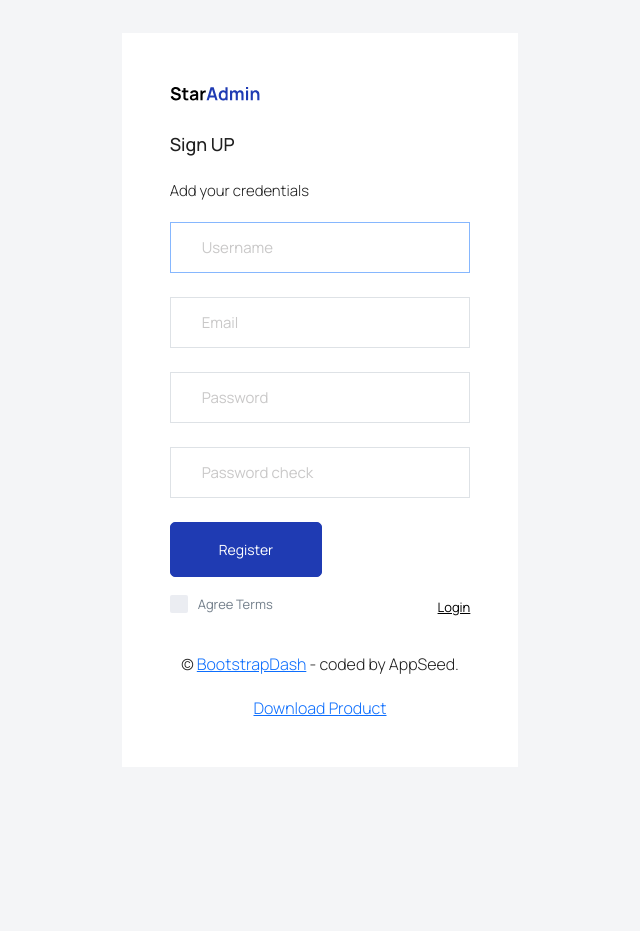
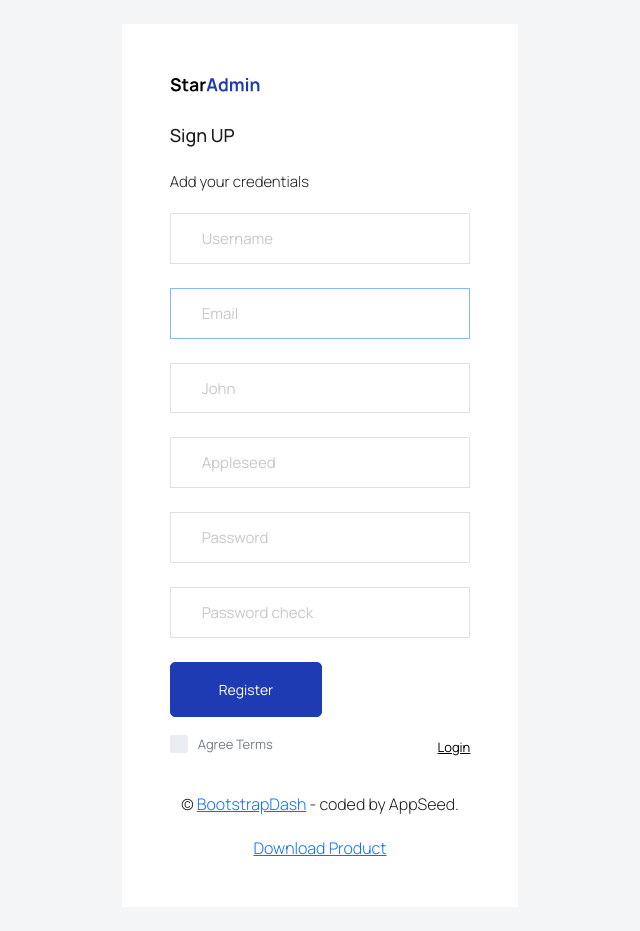
Before and after one commit to vishv183/Bank, a Django app: page /register/ in a window 1280 px wide. Shown: the whole page, without its empty margins (320-960 px from the left). Before the commit the page ends 716 px from the top, so only its background shows below. Run offline with Django 4.2, Linux system fonts and the light colour scheme; some libraries are stand-ins or nearby versions.

Commit message:
login register flow

```diff
--- a/apps/authentication/forms.py
+++ b/apps/authentication/forms.py
@@ -5,7 +5,7 @@ Copyright (c) 2019 - present AppSeed.us
 
 from django import forms
 from django.contrib.auth.forms import UserCreationForm
-from django.contrib.auth.models import User
+from users.models import User
 
 
 class LoginForm(forms.Form):
@@ -26,7 +26,7 @@ class LoginForm(forms.Form):
 
 
 class SignUpForm(UserCreationForm):
-    username = forms.CharField(
+    user_name = forms.CharField(
         widget=forms.TextInput(
             attrs={
                 "placeholder": "Username",
@@ -40,6 +40,21 @@ class SignUpForm(UserCreationForm):
                 "class": "form-control form-control-lg"
             }
         ))
+    first_name = forms.CharField(
+        widget=forms.TextInput(
+            attrs={
+                "placeholder": "John",
+                "class": "form-control form-control-lg"
+            }
+        ))
+
+    last_name = forms.CharField(
+    widget=forms.TextInput(
+        attrs={
+            "placeholder": "Appleseed",
+            "class": "form-control form-control-lg"
+        }
+    ))
     password1 = forms.CharField(
         widget=forms.PasswordInput(
             attrs={
@@ -47,6 +62,8 @@ class SignUpForm(UserCreationForm):
                 "class": "form-control form-control-lg"
             }
         ))
+
+
     password2 = forms.CharField(
         widget=forms.PasswordInput(
             attrs={
@@ -55,6 +72,7 @@ class SignUpForm(UserCreationForm):
             }
         ))
 
+
     class Meta:
         model = User
-        fields = ('username', 'email', 'password1', 'password2')
+        fields = ('user_name', 'email', 'first_name', 'last_name', 'password1', 'password2')
--- a/apps/authentication/views.py
+++ b/apps/authentication/views.py
@@ -20,6 +20,7 @@ def login_view(request):
             username = form.cleaned_data.get("username")
             password = form.cleaned_data.get("password")
             user = authenticate(username=username, password=password)
+
             if user is not None:
                 login(request, user)
                 return redirect("/")
@@ -39,7 +40,7 @@ def register_user(request):
         form = SignUpForm(request.POST)
         if form.is_valid():
             form.save()
-            username = form.cleaned_data.get("username")
+            username = form.cleaned_data.get("user_name")
             raw_password = form.cleaned_data.get("password1")
             user = authenticate(username=username, password=raw_password)
 
--- a/apps/templates/accounts/register.html
+++ b/apps/templates/accounts/register.html
@@ -34,14 +34,24 @@
                 {% csrf_token %}
 
                 <div class="form-group">
-                  {{ form.username }}
+                  {{ form.user_name }}
                 </div>
-                <span class="text-error">{{ form.username.errors }}</span>
+                <span class="text-error">{{ form.user_name.errors }}</span>
 
                 <div class="form-group">
                   {{ form.email }}
                 </div>
                 <span class="text-error">{{ form.email.errors }}</span>
+
+                <div class="form-group">
+                  {{ form.first_name }}
+                </div>
+                <span class="text-error">{{ form.first_name.errors }}</span>
+
+                <div class="form-group">
+                  {{ form.last_name }}
+                </div>
+                <span class="text-error">{{ form.last_name.errors }}</span>
 
                 <div class="form-group">
                   {{ form.password1 }}
--- a/users/models.py
+++ b/users/models.py
@@ -9,6 +9,8 @@ from django.utils.translation import gettext_lazy as _
 
 class CustomUserManager(BaseUserManager):
     def create_user(self, email, user_name, first_name, password, **extra_fields):
+        extra_fields.setdefault('is_active', True)
+
         if not email and not password and not user_name and not first_name:
             raise ValueError(_('Users must have valid email, username, and first name'))
 
```
Also changed, not shown: apps/templates/accounts/login.html (+4 -5 lines), db.sqlite3.
